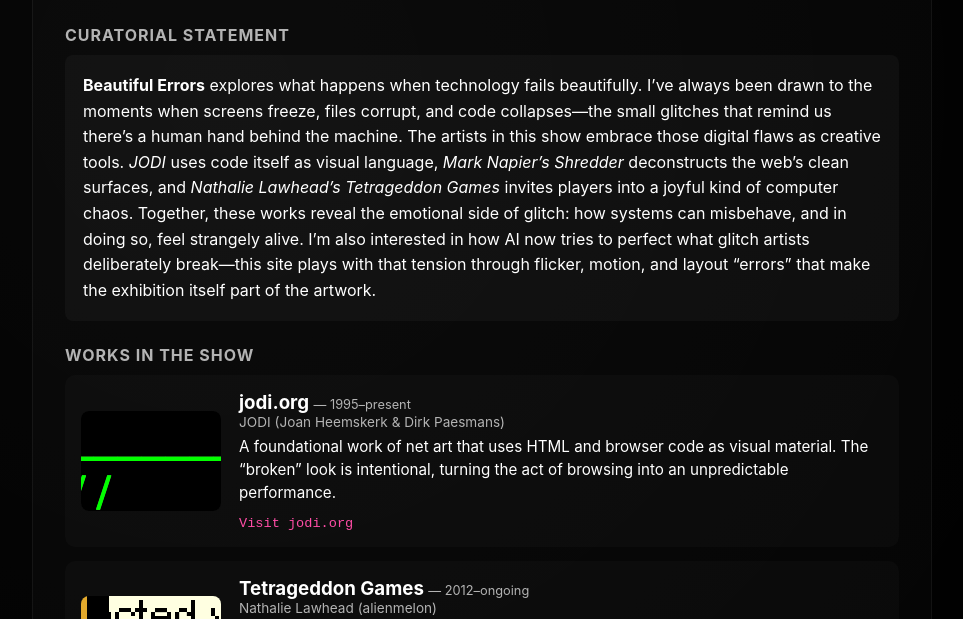
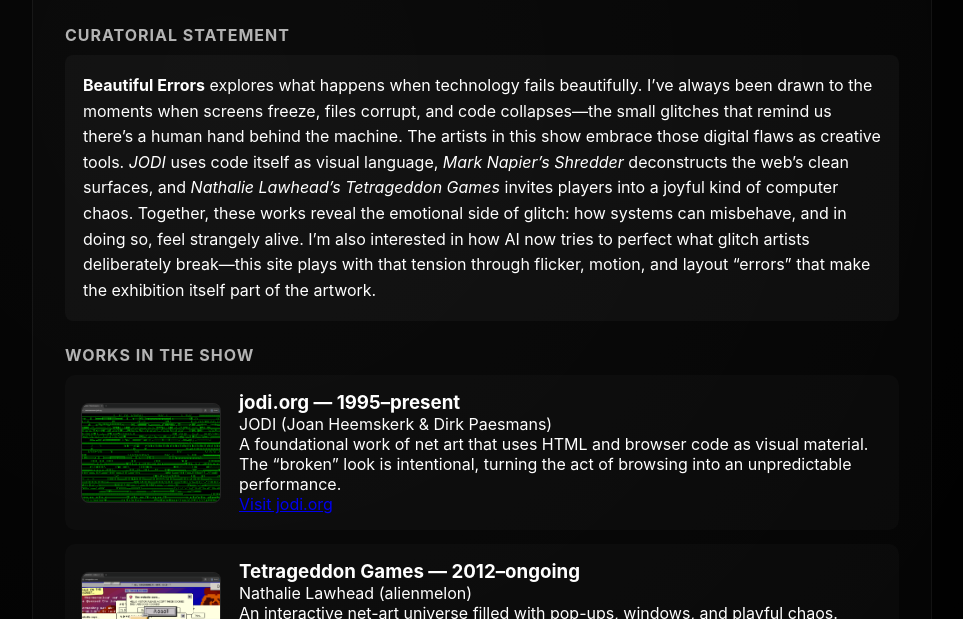
Before and after one commit to el942-2/Net-art-exhibition, a plain HTML site: page index.html in a window 1280 px wide. Shown: the part 149-768 px from the top of the page, without its empty margins (158-1121 px from the left). Drawn offline with Linux system fonts and the light colour scheme.

Commit message:
Update style.css

```diff
--- a/css/style.css
+++ b/css/style.css
@@ -31,20 +31,25 @@ h1{font-family:var(--mono);font-size:3rem;position:relative;display:inline-block
 
 .works{margin-top:24px}
 .work{display:grid;grid-template-columns:140px 1fr;gap:18px;align-items:center;background:rgba(255,255,255,0.02);border-radius:10px;margin-bottom:14px;padding:16px}
-.work-visual{width:140px;height:100px;background:rgba(255,255,255,0.05);display:flex;align-items:center;justify-content:center;position:relative;overflow:hidden;border-radius:8px}
-.glitch-layer{font-family:var(--mono);font-size:0.9rem;text-transform:uppercase}
-.glitch-layer:nth-child(1){color:var(--accent);transform:translateX(3px)}
-.glitch-layer:nth-child(2){color:var(--glitch1);transform:translateX(-3px);animation:shift 2s infinite}
-@keyframes shift{0%,100%{transform:translateX(-3px)}50%{transform:translateX(3px)}}
+.work-visual {
+  width: 140px;
+  height: 100px;
+  border-radius: 8px;
+  overflow: hidden;
+  background: rgba(255,255,255,0.05);
+  display: flex;
+  align-items: center;
+  justify-content: center;
+  border: 1px solid rgba(255,255,255,0.05);
+}
 
-.muted{color:var(--muted);font-weight:400;font-size:0.8rem}
-.artist{color:var(--muted);font-size:0.85rem;margin-bottom:6px}
-.desc{font-size:0.95rem;line-height:1.5;margin-bottom:6px}
-.link{color:var(--accent);text-decoration:none;font-family:var(--mono);font-size:0.85rem}
+.work-visual img {
+  width: 100%;
+  height: 100%;
+  object-fit: cover;
+  transition: transform 0.4s ease;
+}
 
-.foot{margin-top:30px;color:var(--muted);font-size:0.8rem;text-align:center;border-top:1px solid rgba(255,255,255,0.05);padding-top:10px}
-
-@media(max-width:700px){
-  .work{grid-template-columns:1fr}
-  .work-visual{width:100%;height:140px}
+.work-visual img:hover {
+  transform: scale(1.1);
 }
```
